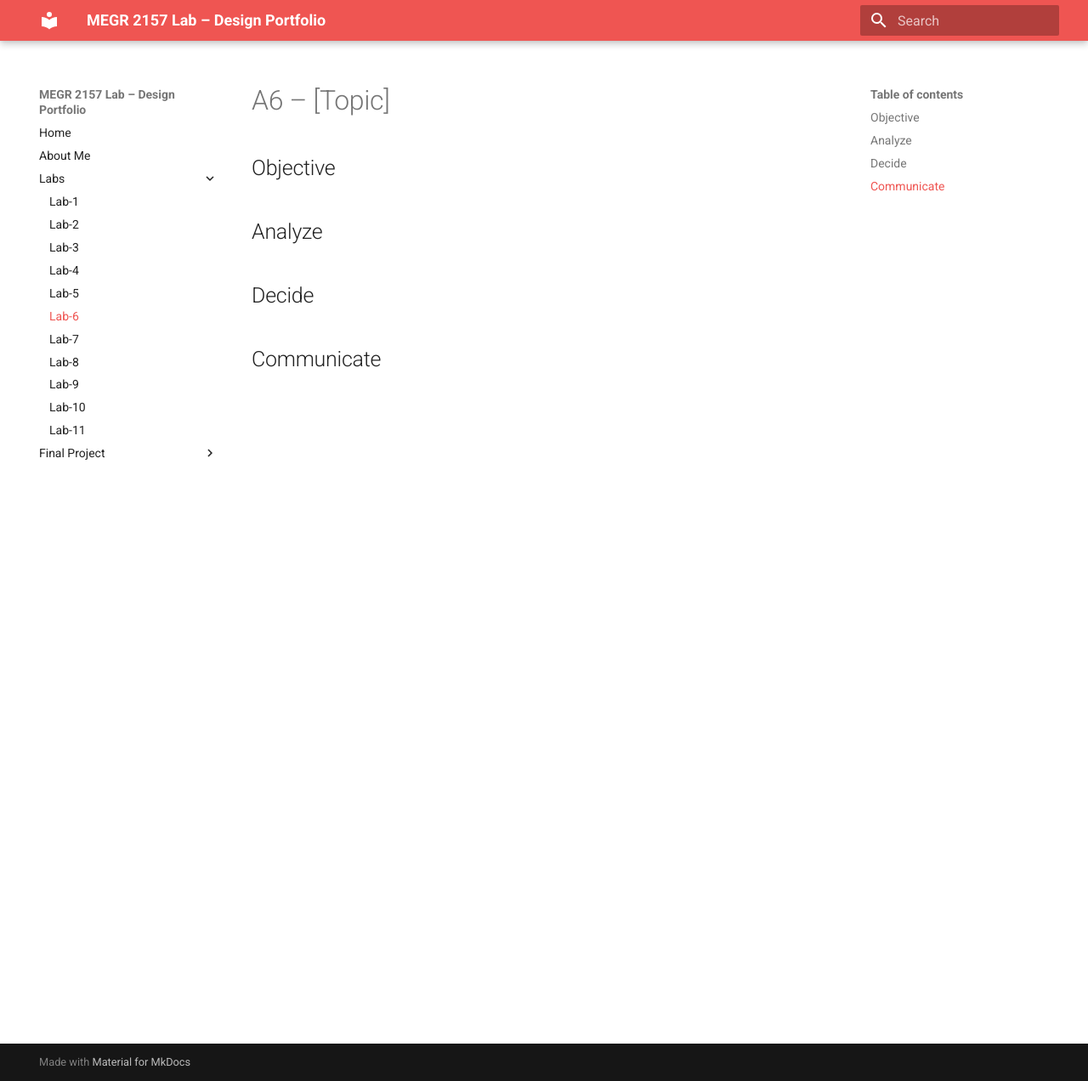
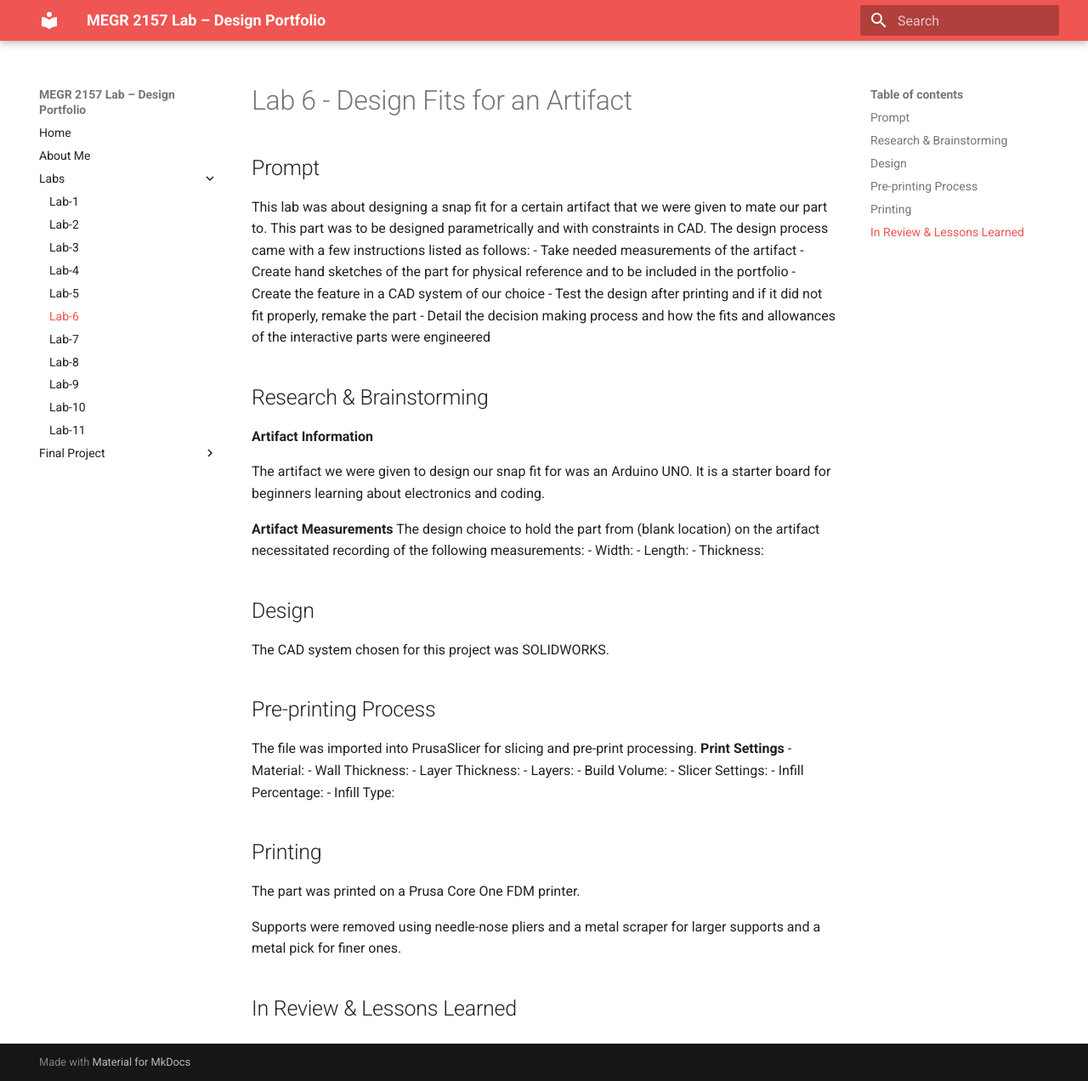
Before and after one commit to TropicalFury/megr2157_3dlab_portfolio, an MkDocs documentation site: the page built from docs/Labs/L06/index.md, in a window 1280 px wide and 1272 px high. Shown: the whole window at 85% size. Built offline with MkDocs 1.6.1 and Material for MkDocs 9.7.7, drawn with Linux system fonts in a browser that asks for light colours.

Commit message:
Initial outline of Lab 6 and filling of general info
Updated the lab documentation to include detailed instructions and sections on design, research, and printing processes.

```diff
--- a/docs/Labs/L06/index.md
+++ b/docs/Labs/L06/index.md
@@ -1,12 +1,43 @@
-# A6 – [Topic]
+# Lab 6 - Design Fits for an Artifact
 
-## Objective
+## Prompt
+
+This lab was about designing a snap fit for a certain artifact that we were given to mate our part to. This part was to be designed parametrically and with constraints in CAD. The design process came with a few instructions listed as follows:
+- Take needed measurements of the artifact
+- Create hand sketches of the part for physical reference and to be included in the portfolio
+- Create the feature in a CAD system of our choice
+- Test the design after printing and if it did not fit properly, remake the part
+- Detail the decision making process and how the fits and allowances of the interactive parts were engineered
+
+## Research & Brainstorming
+**Artifact Information**
+
+The artifact we were given to design our snap fit for was an Arduino UNO. It is a starter board for beginners learning about electronics and coding.
+
+**Artifact Measurements**
+The design choice to hold the part from (blank location) on the artifact necessitated recording of the following measurements:
+- Width:
+- Length:
+- Thickness:
+
+## Design
+The CAD system chosen for this project was SOLIDWORKS.
+
+## Pre-printing Process
+The file was imported into PrusaSlicer for slicing and pre-print processing.
+**Print Settings**
+- Material:
+- Wall Thickness:
+- Layer Thickness:
+- Layers:
+- Build Volume:
+- Slicer Settings:
+- Infill Percentage:
+- Infill Type:
+
+## Printing
+The part was printed on a Prusa Core One FDM printer.
 
 
-## Analyze
-
-
-## Decide
-
-
-## Communicate
+Supports were removed using needle-nose pliers and a metal scraper for larger supports and a metal pick for finer ones.
+## In Review & Lessons Learned
```
